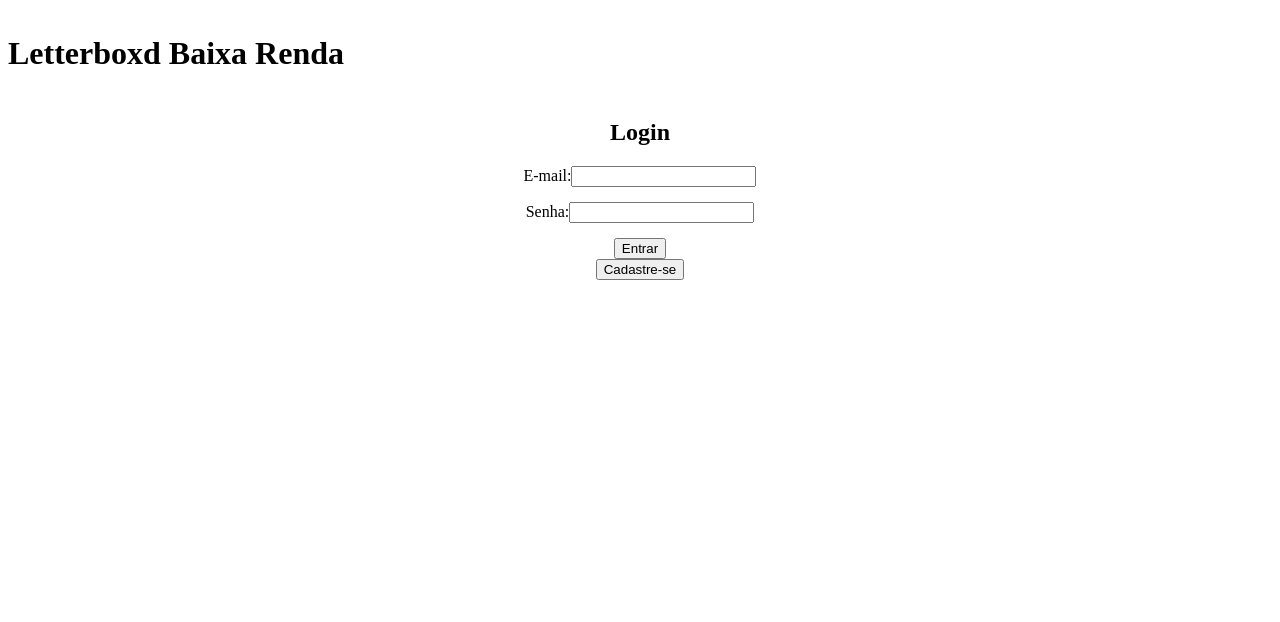
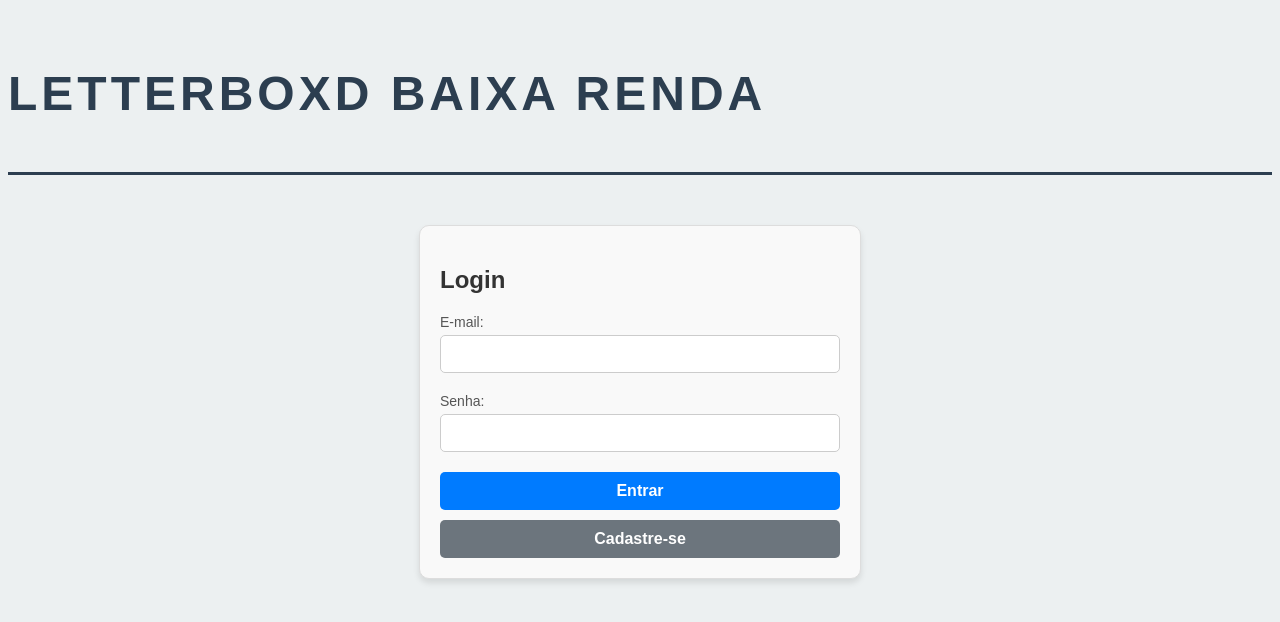
Before and after one commit to yLorenam/desenvWeb, a Vue app in the folder projetoWeb/: page / in a window 1280 px wide. Shown: the top 622 px of the page. Built offline with nearby package versions, Linux system fonts and the light colour scheme.

Commit message:
add designTelas

```diff
--- a/projetoWeb/index.html
+++ b/projetoWeb/index.html
@@ -5,9 +5,40 @@
     <link rel="icon" href="/favicon.ico">
     <meta name="viewport" content="width=device-width, initial-scale=1.0">
     <title>LetterBox Baixa Renda</title>
+    <style>
+
+      body{
+        background-color: #ecf0f1;
+      }
+
+      header{
+        background-color: #ecf0f1;
+        border-bottom: 3px solid rgba(44, 62, 80, 1);
+        padding-bottom: 10px;
+      }
+
+      h1 {
+        font-size: 3rem;
+        font-weight: bold;
+        color: #2c3e50;
+        text-align: center;
+        margin-top: 50px;
+        text-transform: uppercase;
+        letter-spacing: 4px;
+        font-family: 'Arial', sans-serif;
+        transition: color 0.3s, text-shadow 0.3s;
+      }
+
+      h1:hover {
+        color: #34495e;
+        text-shadow: 2px 2px 8px rgba(44, 62, 80, 1);
+      }
+    </style>
   </head>
   <body>
-    <div id="app"></div>
+    <div id="app">
+      <h1>LetterBox Baixa Renda</h1>
+    </div>
     <script type="module" src="/src/main.js"></script>
   </body>
 </html>
--- a/projetoWeb/package.json
+++ b/projetoWeb/package.json
@@ -10,7 +10,9 @@
     "lint": "eslint . --fix"
   },
   "dependencies": {
-    "vue": "^3.5.12"
+    "@fortawesome/fontawesome-free": "^6.7.1",
+    "vue": "^3.5.12",
+    "vue-router": "^4.4.5"
   },
   "devDependencies": {
     "@eslint/js": "^9.12.0",
--- a/projetoWeb/src/components/AvaliarFIlme.vue
+++ b/projetoWeb/src/components/AvaliarFIlme.vue
@@ -86,7 +86,7 @@
 };
 </script>
 
-<<style scoped>
+<style scoped>
 .movie-form {
   max-width: 400px;
   margin: 0 auto;
--- a/projetoWeb/src/components/Cadastro.vue
+++ b/projetoWeb/src/components/Cadastro.vue
@@ -3,7 +3,7 @@
       <h2>Cadastro de Usuário</h2>
       <form @submit.prevent="registerUser">
         <div class="form-group">
-          <label for="username">Nome de Usuário:</label>
+          <label for="username">Email:</label>
           <input type="text" id="username" v-model="username" required />
         </div>
 
@@ -53,52 +53,77 @@
   <style scoped>
 .register-form {
   max-width: 400px;
-    margin: 0 auto;
+  margin: 50px auto;
   padding: 20px;
-    background-color: #f8f9fa;
-    border-radius: 5px;
-    box-shadow: 0 2px 4px rgba(0, 0, 0, 0.1);
+  border: 1px solid #ddd;
+  border-radius: 10px;
+  box-shadow: 0 4px 6px rgba(0, 0, 0, 0.1);
+  background-color: #f9f9f9;
+  font-family: Arial, sans-serif;
+  text-align: center;
+}
+
+h2 {
+  font-size: 24px;
+  color: #333;
+  margin-bottom: 20px;
 }
 
 .form-group {
-    margin-bottom: 15px;
+  margin-bottom: 20px;
+  text-align: left;
 }
 
 label {
+  font-size: 14px;
+  color: #555;
+  margin-bottom: 5px;
   display: block;
-    margin-bottom: 5px;
 }
 
 input {
   width: 100%;
-    padding: 8px;
-    border: 1px solid #ddd;
-    border-radius: 4px;
+  padding: 10px;
+  font-size: 14px;
+  border: 1px solid #ccc;
+  border-radius: 5px;
+  box-sizing: border-box;
+}
+
+input:focus {
+  border-color: #007bff;
+  outline: none;
+  box-shadow: 0 0 4px rgba(0, 123, 255, 0.5);
+}
+
+button {
+  width: 100%;
+  padding: 10px 15px;
+  font-size: 16px;
+  font-weight: bold;
+  border: none;
+  border-radius: 5px;
+  cursor: pointer;
+  transition: background-color 0.3s ease;
 }
 
 .btn-primary {
   background-color: #007bff;
-    border: none;
-    padding: 10px 15px;
-    border-radius: 5px;
-    color: white;
-    cursor: pointer;
+  color: #fff;
 }
 
 .btn-primary:hover {
   background-color: #0056b3;
 }
+
 .btn-secondary {
-    background-color: #007bff;
-    border: none;
-    padding: 10px 15px;
-    border-radius: 5px;
-    color: white;
-    cursor: pointer;
+  background-color: #6c757d;
+  color: #fff;
+  margin-top: 10px;
 }
 
 .btn-secondary:hover {
-    background-color: #0056b3;
+  background-color: #495057;
 }
 
 .user-list {
@@ -117,4 +142,19 @@
   border: 1px solid #ddd;
   border-radius: 4px;
 }
+
+@media (max-width: 480px) {
+  .register-form {
+    padding: 15px;
+    margin: 20px;
+  }
+
+  h2 {
+    font-size: 20px;
+  }
+
+  button {
+    font-size: 14px;
+  }
+}
 </style>
--- a/projetoWeb/src/components/Login.vue
+++ b/projetoWeb/src/components/Login.vue
@@ -49,16 +49,97 @@
 <style scoped>
 .login-page {
   max-width: 400px;
-  margin: 0 auto;
+  margin: 50px auto;
+  padding: 20px;
+  border: 1px solid #ddd;
+  border-radius: 10px;
+  box-shadow: 0 4px 6px rgba(0, 0, 0, 0.1);
+  background-color: #f9f9f9;
+  font-family: Arial, sans-serif;
+}
+
+h2 {
+  font-size: 24px;
+  color: #333;
+  margin-bottom: 20px;
+}
+
+.form-group {
+  margin-bottom: 20px;
+  text-align: left;
+}
+
+label {
+  font-size: 14px;
+  color: #555;
+  margin-bottom: 5px;
+  display: block;
+}
+
+input {
+  width: 100%;
+  padding: 10px;
+  font-size: 14px;
+  border: 1px solid #ccc;
+  border-radius: 5px;
+  box-sizing: border-box;
+}
+
+input:focus {
+  border-color: #007bff;
+  outline: none;
+  box-shadow: 0 0 4px rgba(0, 123, 255, 0.5);
+}
+
+button {
+  width: 100%;
+  padding: 10px 15px;
+  font-size: 16px;
+  font-weight: bold;
+  border: none;
+  border-radius: 5px;
+  cursor: pointer;
+  transition: background-color 0.3s ease;
+}
+
+.btn-primary {
+  background-color: #007bff;
+  color: #fff;
+}
+
+.btn-primary:hover {
+  background-color: #0056b3;
+}
+
+.btn-secondary {
+  background-color: #6c757d;
+  color: #fff;
+  margin-top: 10px;
+}
+
+.btn-secondary:hover {
+  background-color: #495057;
+}
+
+.error-message {
+  color: #e74c3c;
+  font-size: 14px;
+  margin-top: 15px;
   text-align: center;
 }
 
-.form-group {
-  margin-bottom: 15px;
-}
+@media (max-width: 480px) {
+  .login-page {
+    padding: 15px;
+    margin: 20px;
+  }
 
-.error-message {
-  color: red;
-  margin-top: 10px;
+  h2 {
+    font-size: 20px;
+  }
+
+  button {
+    font-size: 14px;
+  }
 }
 </style>
--- a/projetoWeb/src/components/dashboard.vue
+++ b/projetoWeb/src/components/dashboard.vue
@@ -4,13 +4,13 @@
         <h2>Dashboard</h2>
         <ul>
           <li>
-            <router-link to="/dashboard/Avaliacao">Avaliar Filme</router-link>
+            <router-link class="avaliarFilme" to="/dashboard/Avaliacao">Avaliar Filme</router-link>
           </li>
           <li>
-            <router-link to="/dashboard/filmes">Filmes Avaliados</router-link>
+            <router-link class="filmesAvaliados" to="/dashboard/filmes">Filmes Avaliados</router-link>
           </li>
         </ul>
-        <button class="btn btn-prymary" @click="logout">Loggout</button>
+        <button class="btn btn-prymary" @click="logout">Logout</button>
       </nav>
       <main class="content">
         <router-view></router-view>
@@ -34,23 +34,33 @@
 .dashboard {
   display: flex;
   min-height: 100vh;
+  font-family: Arial, sans-serif;
 }
 
 .sidebar {
   width: 250px;
-    background-color: #343a40;
+  background-color: #2c3e50;
   color: white;
   padding: 20px;
+  display: flex;
+  flex-direction: column;
+  justify-content: space-between;
+  box-shadow: 2px 0 5px rgba(0, 0, 0, 0.1);
 }
 
 .sidebar h2 {
+  font-size: 1.8rem;
+  text-align: center;
   margin-bottom: 20px;
-    font-size: 1.5rem;
+  border-bottom: 1px solid #34495e;
+  padding-bottom: 10px;
 }
 
 .sidebar ul {
   list-style: none;
   padding: 0;
+  margin: 0;
+  flex-grow: 1;
 }
 
 .sidebar ul li {
@@ -58,18 +68,68 @@
 }
 
 .sidebar ul li a {
+  display: block;
   color: white;
   text-decoration: none;
-    font-size: 1.1rem;
+  font-size: 1.2rem;
+  padding: 10px 15px;
+  border-radius: 5px;
+  background-color: #34495e;
+  transition: background-color 0.3s ease;
 }
 
 .sidebar ul li a:hover {
-    text-decoration: underline;
+  background-color: #1abc9c;
+  color: white;
+}
+
+.sidebar button {
+  width: 100%;
+  padding: 10px 15px;
+  font-size: 1rem;
+  font-weight: bold;
+  color: white;
+  background-color: #e74c3c;
+  border: none;
+  border-radius: 5px;
+  cursor: pointer;
+  transition: background-color 0.3s ease;
+}
+
+.sidebar button:hover {
+  background-color: #c0392b;
 }
 
 .content {
   flex: 1;
+  padding: 30px;
+  background-color: #ecf0f1;
+  overflow-y: auto;
+}
+
+.content h1 {
+  font-size: 2rem;
+  margin-bottom: 20px;
+}
+
+@media (max-width: 768px) {
+  .dashboard {
+    flex-direction: column;
+  }
+
+  .sidebar {
+    width: 100%;
+    text-align: center;
+    padding: 10px;
+  }
+
+  .sidebar ul li a {
+    font-size: 1rem;
+    padding: 8px 10px;
+  }
+
+  .content {
     padding: 20px;
-    background-color: #f8f9fa;
+  }
 }
 </style>
```
Also changed, not shown: 1 other file (tests, documents, lock files or other folders). Lines whose indentation alone changed are shown as unchanged.
